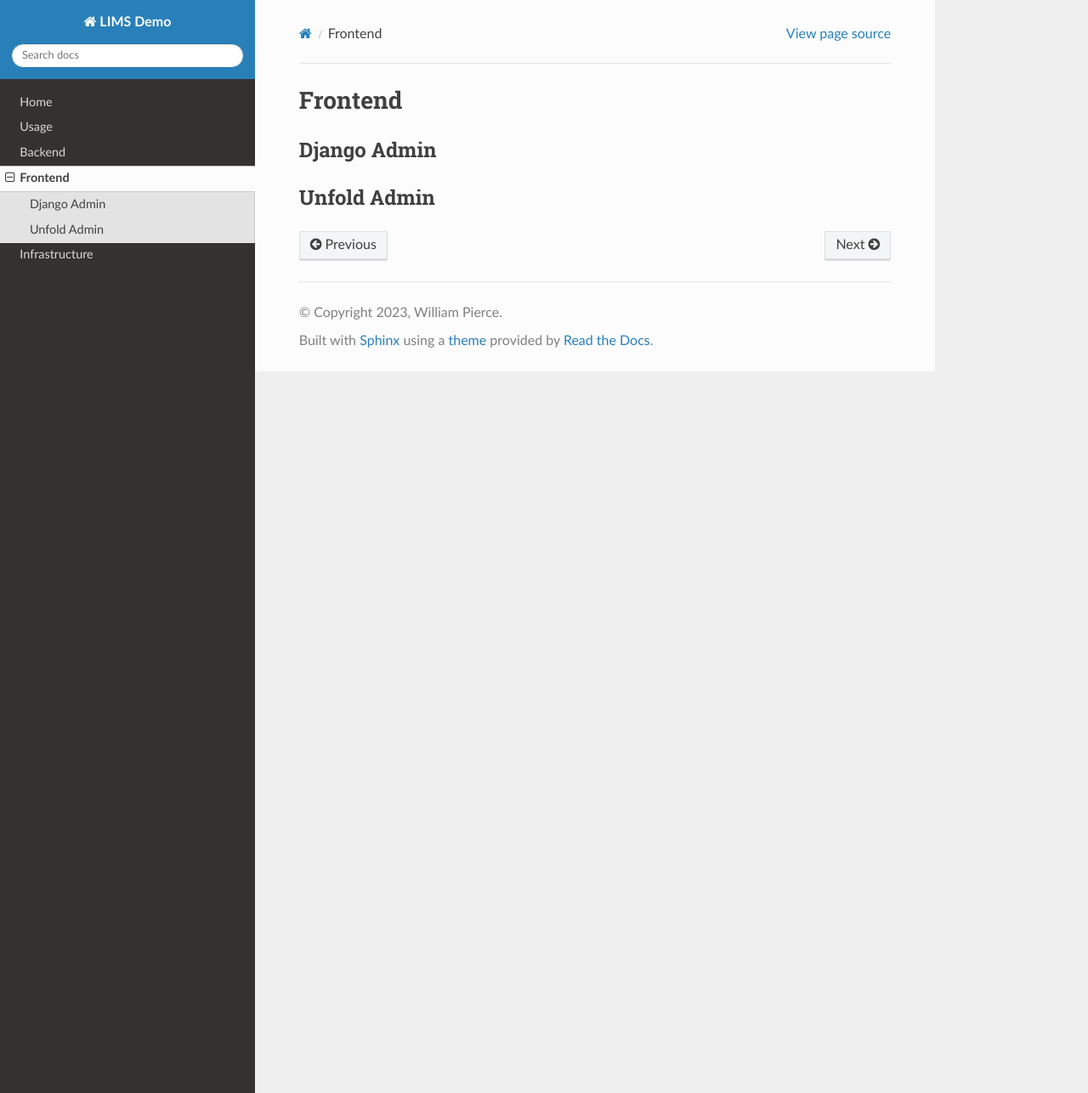
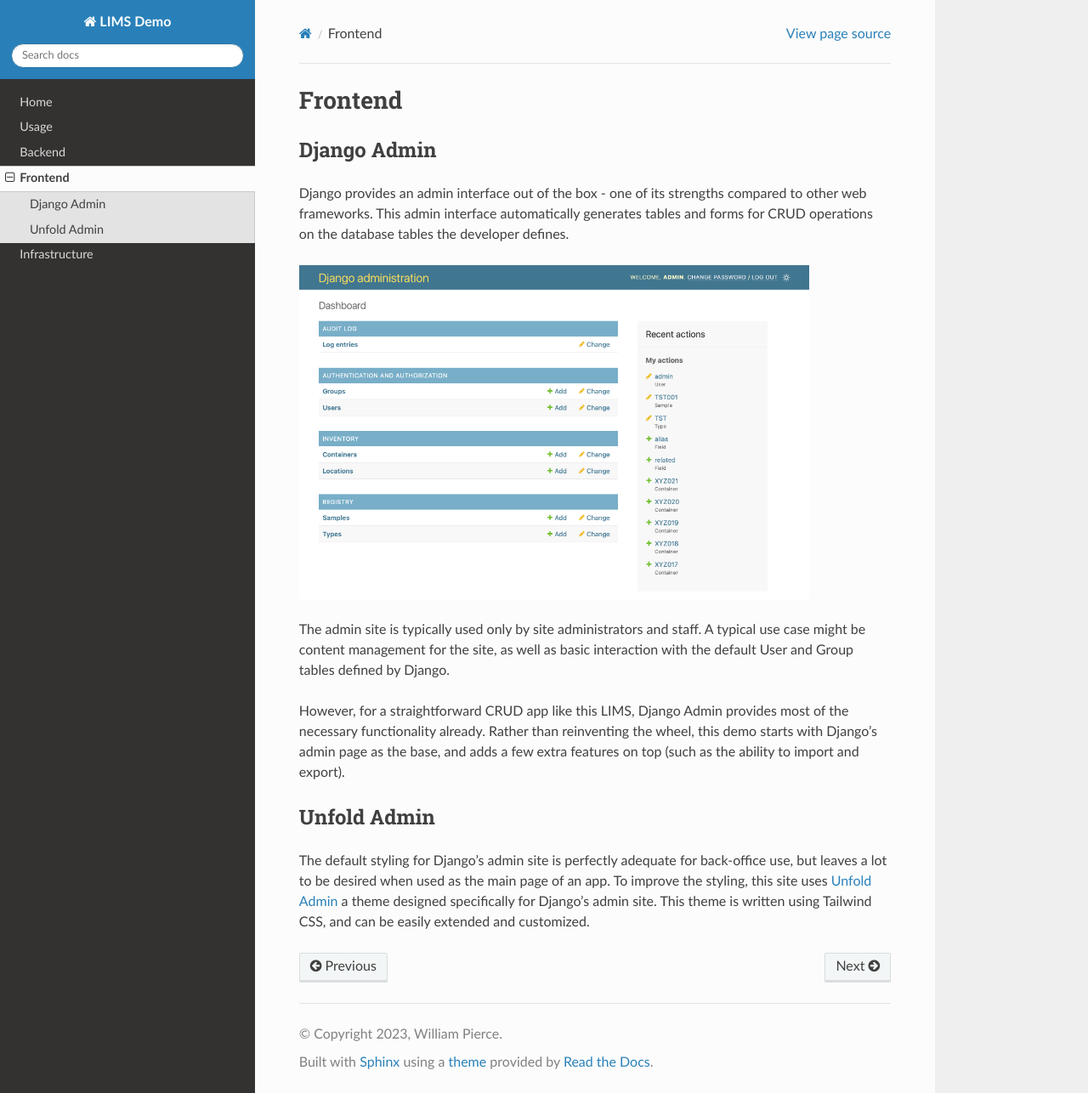
Before and after one commit to williamcpierce/lims-demo, a Sphinx documentation site: the page built from docs/frontend.rst, in a window 1280 px wide and 1286 px high. Shown: the whole window at 85% size. Built offline with Sphinx 7.4.7 and the Read the Docs theme 2.0.0, drawn with Linux system fonts in a browser that asks for light colours.

Commit message:
Docs update

```diff
--- a/docs/frontend.rst
+++ b/docs/frontend.rst
@@ -3,7 +3,26 @@
 
 Django Admin
 ------------
+Django provides an admin interface out of the box - one of its strengths
+compared to other web frameworks. This admin interface automatically generates
+tables and forms for CRUD operations on the database tables the developer defines.
 
+.. image:: images/django-admin.png
+   :width: 600
+
+The admin site is typically used only by site administrators and staff. A typical
+use case might be content management for the site, as well as basic interaction
+with the default User and Group tables defined by Django.
+
+However, for a straightforward CRUD app like this LIMS, Django Admin provides
+most of the necessary functionality already. Rather than reinventing the wheel,
+this demo starts with Django's admin page as the base, and adds a few extra features
+on top (such as the ability to import and export).
 
 Unfold Admin
 ----------------
+The default styling for Django's admin site is perfectly adequate for back-office
+use, but leaves a lot to be desired when used as the main page of an app. To improve
+the styling, this site uses `Unfold Admin <https://unfoldadmin.com/>`_ a theme designed specifically
+for Django's admin site. This theme is written using Tailwind CSS, and can be easily
+extended and customized.
--- a/docs/index.rst
+++ b/docs/index.rst
@@ -6,6 +6,7 @@
 **LIMS Demo** is full-stack project, built and deployed over the
 course of **one week**, which aims to showcase a minimum viable product
 for a Laboratory Information Management System (LIMS).
+
 The intention behind this project is to demonstrate my development
 capabilities, especially with regards to backend and infrastructure,
 and to do so in a time efficient manner.
```
Also changed, not shown: docs/usage.rst (+95 -0 lines), docs/images/django-admin.png (added).
